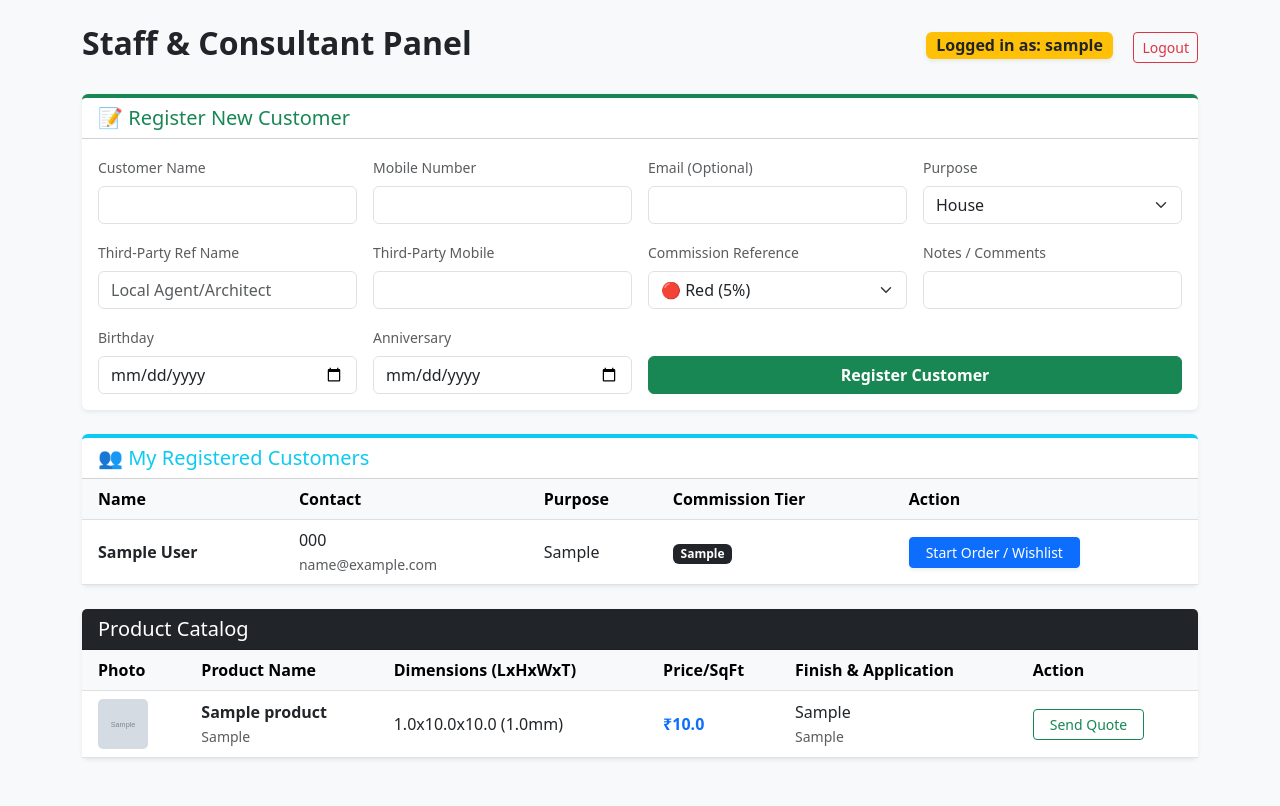
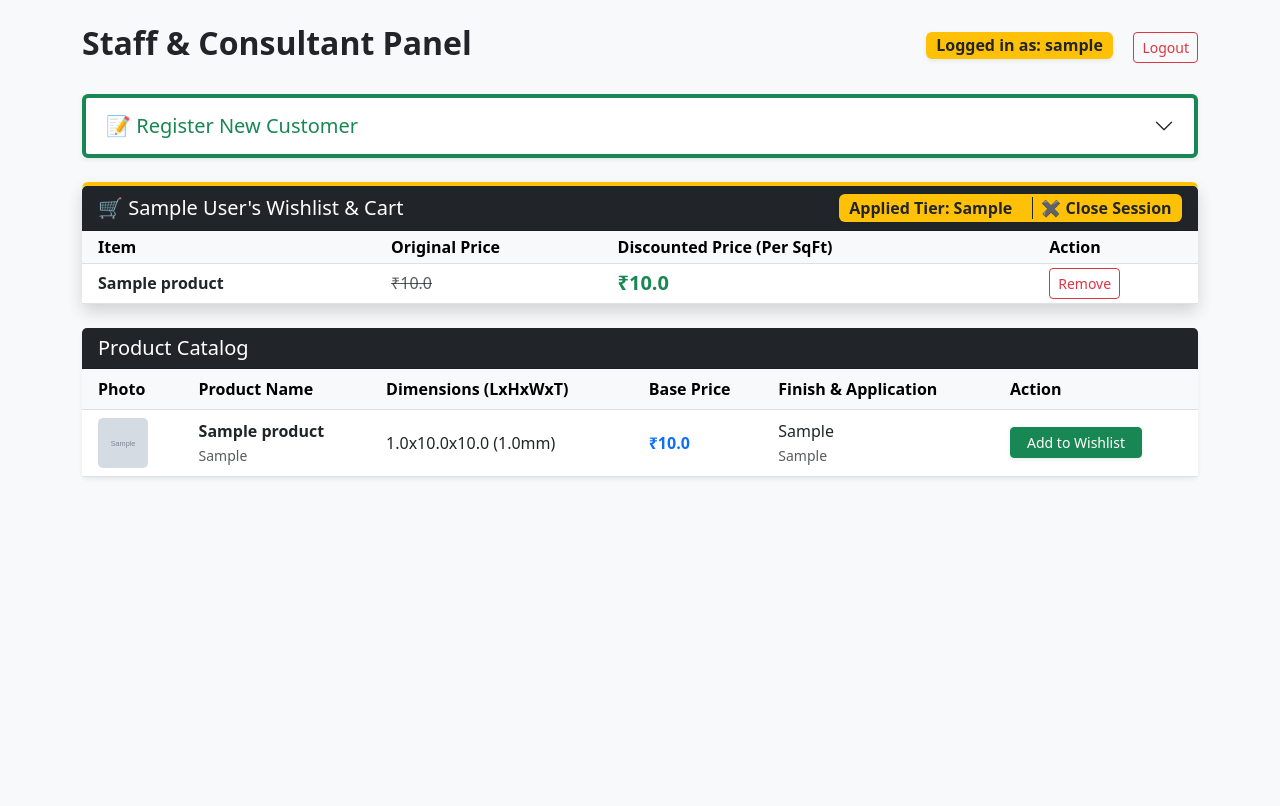
Before and after one commit to Ashwani-3Tech/Marbel-ERP-Project, a Flask app: page /consultant in a window 1280 px wide. After the commit the page ends 478 px from the top, so only its background shows below. Run offline with Flask 3, Linux system fonts and the light colour scheme; the visitor is signed in with stand-in values (Sample User, id 1); tables that the repository leaves empty hold one stand-in row (values such as "Sample post"); grey boxes marked "Sample" are stand-in pictures.

Commit message:
Add files via upload
"Added Active Shopping Session, Wishlist Cart, and Dynamic Commission Math."

```diff
--- a/app.py
+++ b/app.py
@@ -21,39 +21,13 @@ def get_db_connection():
 
 def setup_database():
     conn = get_db_connection()
-    # 1. Products Table
-    conn.execute('''
-        CREATE TABLE IF NOT EXISTS Products (
-            id INTEGER PRIMARY KEY AUTOINCREMENT,
-            name TEXT NOT NULL, category TEXT,
-            length REAL, height REAL, width REAL, thickness REAL,
-            price_per_sqft REAL, application TEXT, finish TEXT,
-            description TEXT, image_path TEXT
-        )
-    ''')
-    # 2. Users Table
-    conn.execute('''
-        CREATE TABLE IF NOT EXISTS Users (
-            id INTEGER PRIMARY KEY AUTOINCREMENT,
-            username TEXT UNIQUE NOT NULL, password TEXT NOT NULL,
-            role TEXT NOT NULL, assigned_category TEXT
-        )
-    ''')
-    # 3. NEW Customers Table
-    conn.execute('''
-        CREATE TABLE IF NOT EXISTS Customers (
-            id INTEGER PRIMARY KEY AUTOINCREMENT,
-            name TEXT NOT NULL, mobile TEXT NOT NULL, email TEXT,
-            purpose TEXT, ref_name TEXT, ref_mobile TEXT,
-            commission_rate TEXT, birthday TEXT, anniversary TEXT,
-            notes TEXT, consultant_username TEXT
-        )
-    ''')
+    conn.execute('''CREATE TABLE IF NOT EXISTS Products (id INTEGER PRIMARY KEY AUTOINCREMENT, name TEXT NOT NULL, category TEXT, length REAL, height REAL, width REAL, thickness REAL, price_per_sqft REAL, application TEXT, finish TEXT, description TEXT, image_path TEXT)''')
+    conn.execute('''CREATE TABLE IF NOT EXISTS Users (id INTEGER PRIMARY KEY AUTOINCREMENT, username TEXT UNIQUE NOT NULL, password TEXT NOT NULL, role TEXT NOT NULL, assigned_category TEXT)''')
+    conn.execute('''CREATE TABLE IF NOT EXISTS Customers (id INTEGER PRIMARY KEY AUTOINCREMENT, name TEXT NOT NULL, mobile TEXT NOT NULL, email TEXT, purpose TEXT, ref_name TEXT, ref_mobile TEXT, commission_rate TEXT, birthday TEXT, anniversary TEXT, notes TEXT, consultant_username TEXT)''')
+    conn.execute('''CREATE TABLE IF NOT EXISTS Wishlist (id INTEGER PRIMARY KEY AUTOINCREMENT, customer_id INTEGER NOT NULL, product_id INTEGER NOT NULL, quantity INTEGER DEFAULT 1, purpose TEXT)''')
 
     admin = conn.execute('SELECT * FROM Users WHERE username = "admin"').fetchone()
-    if not admin:
-        conn.execute('INSERT INTO Users (username, password, role) VALUES (?, ?, ?)',
-                     ('admin', 'admin123', 'Super Admin'))
+    if not admin: conn.execute('INSERT INTO Users (username, password, role) VALUES (?, ?, ?)', ('admin', 'admin123', 'Super Admin'))
     conn.commit()
     conn.close()
 
@@ -62,23 +36,14 @@ setup_database()
 @app.route('/login', methods=['GET', 'POST'])
 def login():
     if request.method == 'POST':
-        username = request.form['username']
-        password = request.form['password']
-        conn = get_db_connection()
-        user = conn.execute('SELECT * FROM Users WHERE username = ? AND password = ?', (username, password)).fetchone()
-        conn.close()
+        user = get_db_connection().execute('SELECT * FROM Users WHERE username = ? AND password = ?', (request.form['username'], request.form['password'])).fetchone()
         if user:
-            session['user_id'] = user['id']
-            session['role'] = user['role']
-            session['username'] = user['username']
-            session['assigned_category'] = user['assigned_category']
-
+            session['user_id'], session['role'], session['username'], session['assigned_category'] = user['id'], user['role'], user['username'], user['assigned_category']
             if user['role'] == 'Super Admin': return redirect(url_for('index'))
             elif user['role'] == 'Consultant': return redirect(url_for('consultant_panel'))
             elif user['role'] == 'Customer': return redirect(url_for('customer_panel'))
             elif user['role'] == 'Assistant Admin': return redirect(url_for('index'))
-        else:
-            flash("Invalid credentials! Please try again.")
+        else: flash("Invalid credentials! Please try again.")
     return render_template('login.html')
 
 @app.route('/logout')
@@ -89,37 +54,27 @@ def logout():
 @app.route('/')
 def index():
     if 'user_id' not in session or session.get('role') != 'Super Admin': return redirect(url_for('login'))
-    search_query = request.args.get('search', '')
-    category_filter = request.args.get('category', '')
-    query = "SELECT * FROM Products WHERE 1=1"
-    params = []
+    search_query, category_filter = request.args.get('search', ''), request.args.get('category', '')
+    query, params = "SELECT * FROM Products WHERE 1=1", []
     if search_query:
         query += " AND (name LIKE ? OR application LIKE ? OR finish LIKE ?)"
         params.extend([f"%{search_query}%", f"%{search_query}%", f"%{search_query}%"])
-    if category_filter:
-        query += " AND category = ?"
-        params.append(category_filter)
+    if category_filter: query += " AND category = ?"; params.append(category_filter)
 
     conn = get_db_connection()
-    products = conn.execute(query, params).fetchall()
-    users = conn.execute('SELECT * FROM Users').fetchall()
+    products, users = conn.execute(query, params).fetchall(), conn.execute('SELECT * FROM Users').fetchall()
     conn.close()
     return render_template('index.html', products=products, users=users)
 
 @app.route('/add_user', methods=['POST'])
 def add_user():
     if 'user_id' not in session or session.get('role') != 'Super Admin': return redirect(url_for('login'))
-    username = request.form['username']
-    password = request.form['password']
-    role = request.form['role']
-    category = request.form.get('assigned_category', '')
-    conn = get_db_connection()
     try:
-        conn.execute('INSERT INTO Users (username, password, role, assigned_category) VALUES (?, ?, ?, ?)', (username, password, role, category))
+        conn = get_db_connection()
+        conn.execute('INSERT INTO Users (username, password, role, assigned_category) VALUES (?, ?, ?, ?)', (request.form['username'], request.form['password'], request.form['role'], request.form.get('assigned_category', '')))
         conn.commit()
-    except sqlite3.IntegrityError:
-        flash("That Username already exists!")
-    conn.close()
+    except sqlite3.IntegrityError: flash("That Username already exists!")
+    finally: conn.close()
     return redirect(url_for('index'))
 
 @app.route('/delete_user/<int:id>')
@@ -134,84 +89,104 @@ def delete_user(id):
 @app.route('/add', methods=['POST'])
 def add_product():
     if 'user_id' not in session: return redirect(url_for('login'))
-    name = request.form['name']
-    category = request.form['category']
-    price = float(request.form['price'])
-    l, h, w, t = request.form['l'], request.form['h'], request.form['w'], request.form['t']
-    app_use = request.form['application']
-    finish = request.form['finish']
-    file = request.files['image']
-    filename = ""
-    if file:
-        filename = secure_filename(file.filename)
-        file.save(os.path.join(app.config['UPLOAD_FOLDER'], filename))
+    f = request.files['image']
+    filename = secure_filename(f.filename) if f else ""
+    if f: f.save(os.path.join(app.config['UPLOAD_FOLDER'], filename))
     conn = get_db_connection()
     cursor = conn.cursor()
-    cursor.execute('''INSERT INTO Products (name, category, length, height, width, thickness, price_per_sqft, application, finish, image_path) VALUES (?, ?, ?, ?, ?, ?, ?, ?, ?, ?)''', (name, category, l, h, w, t, price, app_use, finish, filename))
+    cursor.execute('INSERT INTO Products (name, category, length, height, width, thickness, price_per_sqft, application, finish, image_path) VALUES (?, ?, ?, ?, ?, ?, ?, ?, ?, ?)',
+                   (request.form['name'], request.form['category'], float(request.form['price']), request.form['l'], request.form['h'], request.form['w'], request.form['t'], request.form['application'], request.form['finish'], filename))
     product_id = cursor.lastrowid
     conn.commit()
     conn.close()
-    qr_data = f"ID: {product_id} | Name: {name} | Cat: {category}"
-    qr_img = qrcode.make(qr_data).convert('RGB')
-    qr_w, qr_h = qr_img.size
-    sticker = Image.new('RGB', (qr_w, qr_h + 50), 'white')
+
+    qr_img = qrcode.make(f"ID: {product_id} | Name: {request.form['name']} | Cat: {request.form['category']}").convert('RGB')
+    sticker = Image.new('RGB', (qr_img.size[0], qr_img.size[1] + 50), 'white')
     sticker.paste(qr_img, (0, 0))
     draw = ImageDraw.Draw(sticker)
-    draw.text((10, qr_h + 5), f"Name: {name}", fill="black")
-    draw.text((10, qr_h + 25), f"Lot No: {product_id}  |  {category}", fill="black")
+    draw.text((10, qr_img.size[1] + 5), f"Name: {request.form['name']}", fill="black")
+    draw.text((10, qr_img.size[1] + 25), f"Lot No: {product_id}", fill="black")
     sticker.save(f"{QR_FOLDER}/product_{product_id}.png")
     return redirect(url_for('index'))
 
-# --- NEW: REGISTER CUSTOMER ROUTE ---
 @app.route('/register_customer', methods=['POST'])
 def register_customer():
     if 'user_id' not in session or session.get('role') not in ['Super Admin', 'Consultant']: return redirect(url_for('login'))
+    conn = get_db_connection()
+    conn.execute('INSERT INTO Customers (name, mobile, email, purpose, ref_name, ref_mobile, commission_rate, birthday, anniversary, notes, consultant_username) VALUES (?, ?, ?, ?, ?, ?, ?, ?, ?, ?, ?)',
+                 (request.form['name'], request.form['mobile'], request.form['email'], request.form['purpose'], request.form['ref_name'], request.form['ref_mobile'], request.form['commission_rate'], request.form['birthday'], request.form['anniversary'], request.form['notes'], session['username']))
+    conn.commit()
+    conn.close()
+    flash(f"Customer {request.form['name']} Registered Successfully!")
+    return redirect(url_for('consultant_panel'))
 
-    name, mobile, email = request.form['name'], request.form['mobile'], request.form['email']
-    purpose = request.form['purpose']
-    ref_name, ref_mobile = request.form['ref_name'], request.form['ref_mobile']
-    commission_rate = request.form['commission_rate']
-    birthday, anniversary = request.form['birthday'], request.form['anniversary']
-    notes = request.form['notes']
-    consultant_username = session['username']
+@app.route('/select_customer/<int:customer_id>')
+def select_customer(customer_id):
+    if 'user_id' not in session or session.get('role') not in ['Super Admin', 'Consultant']: return redirect(url_for('login'))
+    session['active_customer_id'] = customer_id
+    return redirect(url_for('consultant_panel'))
+
+@app.route('/clear_customer')
+def clear_customer():
+    session.pop('active_customer_id', None)
+    return redirect(url_for('consultant_panel'))
+
+# --- NEW: ADD TO WISHLIST ROUTE ---
+@app.route('/add_to_wishlist/<int:product_id>')
+def add_to_wishlist(product_id):
+    if 'user_id' not in session or session.get('role') not in ['Super Admin', 'Consultant']: return redirect(url_for('login'))
+    if 'active_customer_id' not in session: return redirect(url_for('consultant_panel'))
 
     conn = get_db_connection()
-    conn.execute('''
-        INSERT INTO Customers (name, mobile, email, purpose, ref_name, ref_mobile, commission_rate, birthday, anniversary, notes, consultant_username)
-        VALUES (?, ?, ?, ?, ?, ?, ?, ?, ?, ?, ?)
-    ''', (name, mobile, email, purpose, ref_name, ref_mobile, commission_rate, birthday, anniversary, notes, consultant_username))
+    conn.execute('INSERT INTO Wishlist (customer_id, product_id, quantity) VALUES (?, ?, 1)',
+                 (session['active_customer_id'], product_id))
     conn.commit()
     conn.close()
+    flash("Product added to Customer Wishlist!")
+    return redirect(url_for('consultant_panel'))
 
-    flash(f"Customer {name} Registered Successfully!")
+@app.route('/remove_from_wishlist/<int:wishlist_id>')
+def remove_from_wishlist(wishlist_id):
+    if 'user_id' not in session or session.get('role') not in ['Super Admin', 'Consultant']: return redirect(url_for('login'))
+    conn = get_db_connection()
+    conn.execute('DELETE FROM Wishlist WHERE id = ?', (wishlist_id,))
+    conn.commit()
+    conn.close()
     return redirect(url_for('consultant_panel'))
-# ------------------------------------
+# ----------------------------------
 
 @app.route('/consultant')
 def consultant_panel():
     if 'user_id' not in session or session.get('role') not in ['Super Admin', 'Consultant']: return redirect(url_for('login'))
     conn = get_db_connection()
     products = conn.execute('SELECT * FROM Products').fetchall()
-    # Fetch customers registered by this specific consultant
     customers = conn.execute('SELECT * FROM Customers WHERE consultant_username = ?', (session['username'],)).fetchall()
+
+    active_customer = None
+    wishlist_items = []
+
+    if 'active_customer_id' in session:
+        active_customer = conn.execute('SELECT * FROM Customers WHERE id = ?', (session['active_customer_id'],)).fetchone()
+        # Fetch the items currently in this customer's cart
+        wishlist_items = conn.execute('''
+            SELECT w.id as wishlist_id, p.name, p.price_per_sqft, p.image_path, p.category
+            FROM Wishlist w JOIN Products p ON w.product_id = p.id
+            WHERE w.customer_id = ?
+        ''', (session['active_customer_id'],)).fetchall()
+
     conn.close()
-    return render_template('consultant.html', products=products, customers=customers)
+    return render_template('consultant.html', products=products, customers=customers, active_customer=active_customer, wishlist_items=wishlist_items)
 
 @app.route('/customer')
 def customer_panel():
-    conn = get_db_connection()
-    products = conn.execute('SELECT * FROM Products').fetchall()
-    conn.close()
-    return render_template('customer.html', products=products)
+    return render_template('customer.html', products=get_db_connection().execute('SELECT * FROM Products').fetchall())
 
 @app.route('/delete/<int:id>')
 def delete_product(id):
     if 'user_id' not in session or session.get('role') != 'Super Admin': return redirect(url_for('login'))
     conn = get_db_connection()
     product = conn.execute('SELECT image_path FROM Products WHERE id = ?', (id,)).fetchone()
-    if product and product['image_path']:
-        image_path = os.path.join(app.config['UPLOAD_FOLDER'], product['image_path'])
-        if os.path.exists(image_path): os.remove(image_path)
+    if product and product['image_path'] and os.path.exists(os.path.join(app.config['UPLOAD_FOLDER'], product['image_path'])): os.remove(os.path.join(app.config['UPLOAD_FOLDER'], product['image_path']))
     conn.execute('DELETE FROM Products WHERE id = ?', (id,))
     conn.commit()
     conn.close()
@@ -220,9 +195,8 @@ def delete_product(id):
 @app.route('/bulk_update', methods=['POST'])
 def bulk_update():
     if 'user_id' not in session or session.get('role') != 'Super Admin': return redirect(url_for('login'))
-    percent = float(request.form['percent']) / 100
     conn = get_db_connection()
-    conn.execute('UPDATE Products SET price_per_sqft = price_per_sqft * (1 + ?)', (percent,))
+    conn.execute('UPDATE Products SET price_per_sqft = price_per_sqft * (1 + ?)', (float(request.form['percent']) / 100,))
     conn.commit()
     conn.close()
     return redirect(url_for('index'))
--- a/templates/consultant.html
+++ b/templates/consultant.html
@@ -23,11 +23,15 @@
           {% endif %}
         {% endwith %}
 
-        <div class="card shadow-sm border-0 border-top border-success border-4 mb-4">
-            <div class="card-header bg-white font-weight-bold">
-                <h5 class="mb-0 text-success">📝 Register New Customer</h5>
-            </div>
-            <div class="card-body">
+        <div class="accordion mb-4 shadow-sm" id="registerAccordion">
+          <div class="accordion-item border-top border-success border-4">
+            <h2 class="accordion-header">
+              <button class="accordion-button collapsed font-weight-bold text-success" type="button" data-bs-toggle="collapse" data-bs-target="#collapseForm">
+                <h5 class="mb-0">📝 Register New Customer</h5>
+              </button>
+            </h2>
+            <div id="collapseForm" class="accordion-collapse collapse" data-bs-parent="#registerAccordion">
+              <div class="accordion-body">
                 <form action="/register_customer" method="POST" class="row g-3">
                     <div class="col-md-3">
                         <label class="form-label small text-muted">Customer Name</label>
@@ -44,13 +48,9 @@
                     <div class="col-md-3">
                         <label class="form-label small text-muted">Purpose</label>
                         <select name="purpose" class="form-select">
-                            <option>House</option>
-                            <option>Building</option>
-                            <option>Architect</option>
-                            <option>Other</option>
+                            <option>House</option><option>Building</option><option>Architect</option><option>Other</option>
                         </select>
                     </div>
-
                     <div class="col-md-3">
                         <label class="form-label small text-muted">Third-Party Ref Name</label>
                         <input type="text" name="ref_name" class="form-control" placeholder="Local Agent/Architect">
@@ -72,7 +72,6 @@
                         <label class="form-label small text-muted">Notes / Comments</label>
                         <input type="text" name="notes" class="form-control">
                     </div>
-
                     <div class="col-md-3">
                         <label class="form-label small text-muted">Birthday</label>
                         <input type="date" name="birthday" class="form-control">
@@ -85,9 +84,60 @@
                         <button type="submit" class="btn btn-success w-100 fw-bold">Register Customer</button>
                     </div>
                 </form>
+              </div>
+            </div>
+          </div>
+        </div>
+
+        {% if active_customer %}
+        <div class="card shadow border-0 mb-4 border-top border-warning border-4">
+            <div class="card-header bg-dark text-white d-flex justify-content-between align-items-center">
+                <h5 class="mb-0">🛒 {{ active_customer.name }}'s Wishlist & Cart</h5>
+                <span class="badge bg-warning text-dark fs-6 shadow-sm">
+                    Applied Tier: {{ active_customer.commission_rate }}
+                    <a href="/clear_customer" class="text-dark text-decoration-none ms-3 fw-bold border-start border-dark ps-2">✖ Close Session</a>
+                </span>
+            </div>
+            <div class="card-body p-0">
+                <table class="table table-sm mb-0 align-middle">
+                    <thead class="table-light">
+                        <tr>
+                            <th class="px-3">Item</th>
+                            <th>Original Price</th>
+                            <th>Discounted Price (Per SqFt)</th>
+                            <th>Action</th>
+                        </tr>
+                    </thead>
+                    <tbody>
+                        {% for w in wishlist_items %}
+                        <tr>
+                            <td class="fw-bold px-3">{{ w.name }}</td>
+                            <td class="text-muted text-decoration-line-through">₹{{ w.price_per_sqft }}</td>
+                            <td class="text-success fw-bold fs-5">
+                                {% if 'Green' in active_customer.commission_rate %}
+                                    ₹{{ (w.price_per_sqft * 0.9)|round(2) }}
+                                {% elif 'Red' in active_customer.commission_rate %}
+                                    ₹{{ (w.price_per_sqft * 0.95)|round(2) }}
+                                {% elif 'Yellow' in active_customer.commission_rate %}
+                                    ₹{{ (w.price_per_sqft * 0.8)|round(2) }}
+                                {% else %}
+                                    ₹{{ w.price_per_sqft }}
+                                {% endif %}
+                            </td>
+                            <td>
+                                <a href="/remove_from_wishlist/{{ w.wishlist_id }}" class="btn btn-sm btn-outline-danger">Remove</a>
+                            </td>
+                        </tr>
+                        {% else %}
+                        <tr>
+                            <td colspan="4" class="text-center text-muted py-3">Wishlist is empty. Add products from the catalog below!</td>
+                        </tr>
+                        {% endfor %}
+                    </tbody>
+                </table>
             </div>
         </div>
-
+        {% else %}
         <div class="card shadow-sm border-0 mb-4 border-top border-info border-4">
             <div class="card-header bg-white font-weight-bold">
                 <h5 class="mb-0 text-info">👥 My Registered Customers</h5>
@@ -107,22 +157,19 @@
                         {% for c in customers %}
                         <tr>
                             <td class="fw-bold px-3">{{ c.name }}</td>
-                            <td>{{ c.mobile }}<br><small class="text-muted">{{ c.email }}</small></td>
+                            <td>{{ c.mobile }}</td>
                             <td>{{ c.purpose }}</td>
                             <td><span class="badge bg-dark text-white">{{ c.commission_rate }}</span></td>
                             <td>
-                                <button class="btn btn-sm btn-primary px-3 shadow-sm">Start Order / Wishlist</button>
+                                <a href="/select_customer/{{ c.id }}" class="btn btn-sm btn-outline-primary px-3 shadow-sm">Start Order / Select</a>
                             </td>
-                        </tr>
-                        {% else %}
-                        <tr>
-                            <td colspan="5" class="text-center text-muted py-4">No customers registered yet. Fill the form above to start!</td>
                         </tr>
                         {% endfor %}
                     </tbody>
                 </table>
             </div>
         </div>
+        {% endif %}
 
         <div class="card shadow-sm border-0 mb-5">
             <div class="card-header bg-dark text-white">
@@ -134,7 +181,7 @@
                         <th class="px-3">Photo</th>
                         <th>Product Name</th>
                         <th>Dimensions (LxHxWxT)</th>
-                        <th>Price/SqFt</th>
+                        <th>Base Price</th>
                         <th>Finish & Application</th>
                         <th>Action</th>
                     </tr>
@@ -154,7 +201,11 @@
                         <td class="text-primary fw-bold">₹{{ p.price_per_sqft }}</td>
                         <td>{{ p.finish }}<br><small class="text-muted">{{ p.application }}</small></td>
                         <td>
-                            <a href="https://wa.me/?text=Internal Quote:%20{{p.name}}%20(%20{{ p.length }}x{{ p.height }}%20)%20at%20Rs.{{p.price_per_sqft}}" target="_blank" class="btn btn-sm btn-outline-success px-3">Send Quote</a>
+                            {% if active_customer %}
+                            <a href="/add_to_wishlist/{{ p.id }}" class="btn btn-sm btn-success px-3 shadow-sm">Add to Wishlist</a>
+                            {% else %}
+                            <a href="https://wa.me/?text=Internal Quote:%20{{p.name}}%20(%20{{ p.length }}x{{ p.height }}%20)%20at%20Rs.{{p.price_per_sqft}}" target="_blank" class="btn btn-sm btn-outline-secondary px-3">Send Quote</a>
+                            {% endif %}
                         </td>
                     </tr>
                     {% endfor %}
@@ -163,5 +214,6 @@
         </div>
     </div>
 
+    <script src="https://cdn.jsdelivr.net/npm/bootstrap@5.3.0/dist/js/bootstrap.bundle.min.js"></script>
 </body>
 </html>
```
